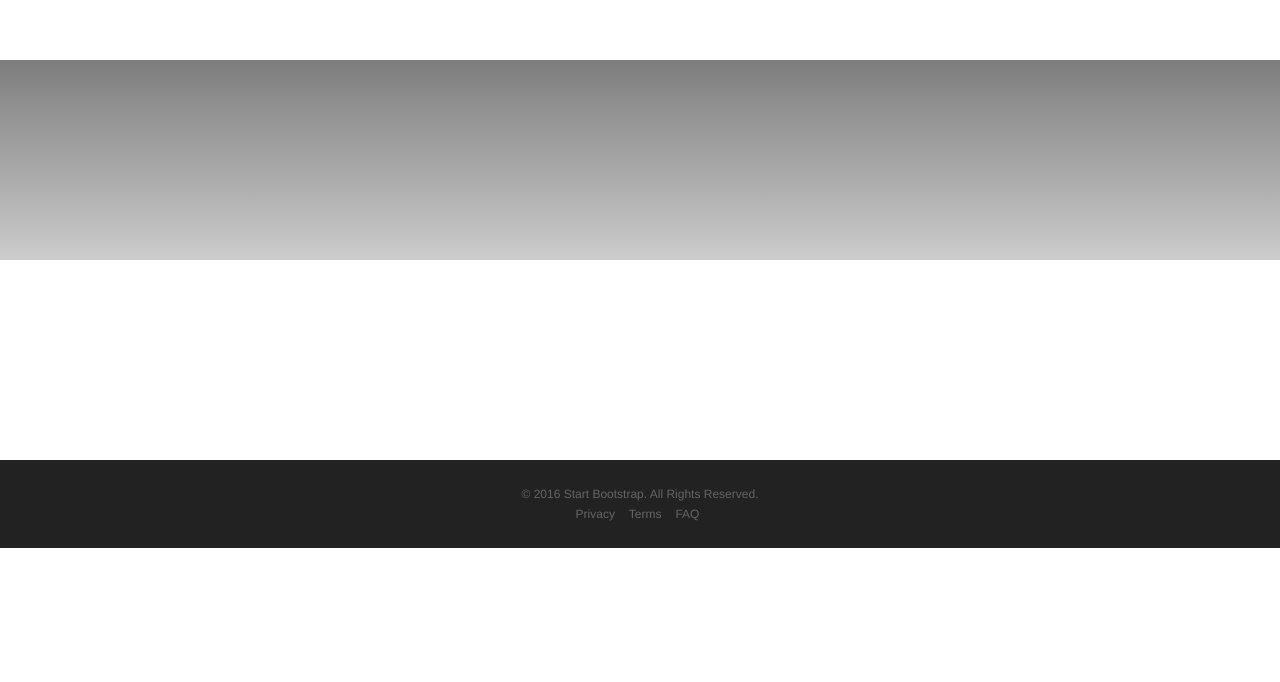
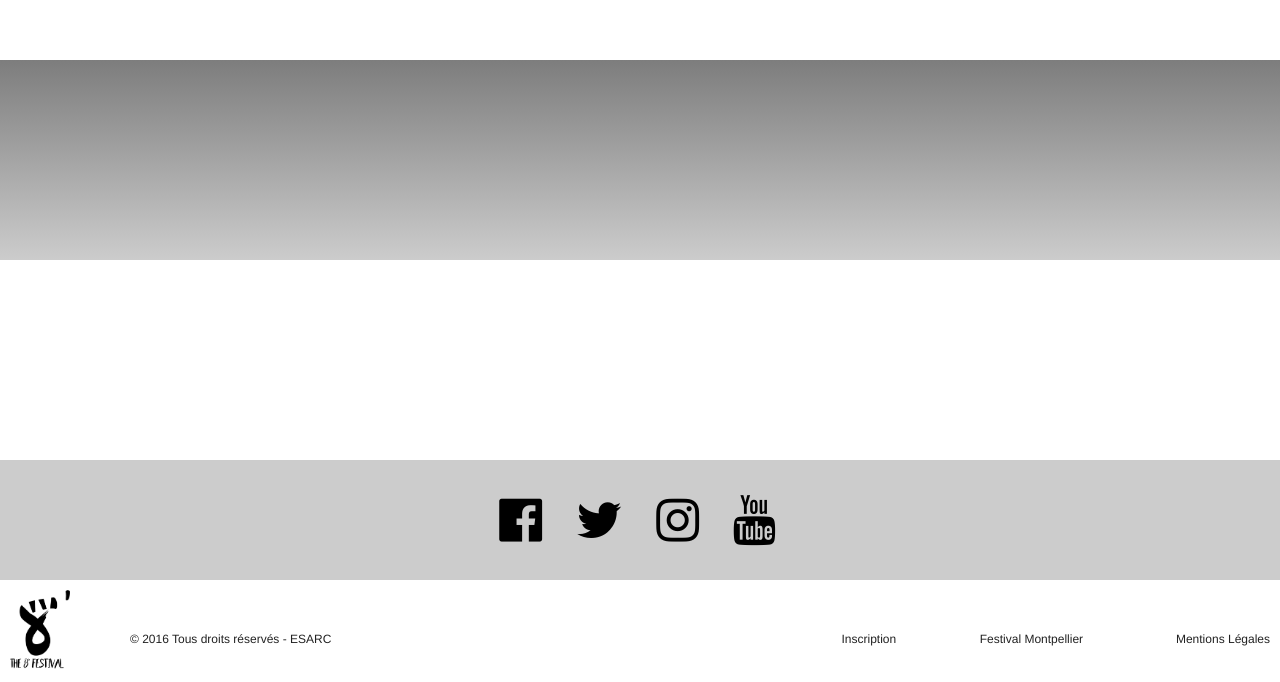
Before and after one commit to Swinprod/SiteFestival, a website: page index.html in a window 1280 px wide. Shown: the part 1140-1822 px from the top of the page. Before the commit the page ends 1688 px from the top, so only its background shows below. Drawn offline with nearby package versions, Linux system fonts and the light colour scheme; a web font is replaced by a local one.

Commit message:
ajout footer de manon

```diff
--- a/css/new-age.css
+++ b/css/new-age.css
@@ -305,7 +305,7 @@ section.contact ul.list-social li.social-google-plus a:hover {
   background-color: #d73925;
 }
 footer {
-  background-color: #222222;
+  /*background-color: #222222;*/
   padding: 25px 0;
   color: rgba(255, 255, 255, 0.3);
   text-align: center;
--- a/index.html
+++ b/index.html
@@ -262,7 +262,7 @@ fill="#000000" stroke="none">
  <!-- début section contact -->
     <section id="contact" class="">
     </section>
-    <footer>
+    <!-- <footer>
         <div class="container">
             <p>&copy; 2016 Start Bootstrap. All Rights Reserved.</p>
             <ul class="list-inline">
@@ -277,7 +277,47 @@ fill="#000000" stroke="none">
                 </li>
             </ul>
         </div>
-    </footer>
+    </footer> -->
+    <footer class="container col-lg-12 " id="footer_fond">
+    <div>
+
+        <ul class="list-inline">
+            <li>
+                <i class="fa fa-facebook-official" aria-hidden="true"></i>
+            </li>
+            <li>
+               <i class="fa fa-twitter" aria-hidden="true"></i>
+
+            </li>
+            <li>
+                <i class="fa fa-instagram" aria-hidden="true"></i>
+
+            </li>
+            <li>
+            <i class="fa fa-youtube" aria-hidden="true"></i>
+            </li>
+
+        </ul>
+    </div>
+  </footer>
+
+    <footer class="mentions col-lg-12">
+      <img src="img/8 festival.png" alt="" id="logo_footer">
+      <p id ="droit_footer">&copy 2016 Tous droits réservés - ESARC</p>
+    <div>
+        <ul>
+            <li>
+                <p>Inscription</p>
+            </li>
+            <li>
+                <p >Festival Montpellier</p>
+            </li>
+            <li>
+                <p>Mentions Légales</p>
+            </li>
+        </ul>
+    </div>
+</footer>
 
     <!-- jQuery -->
     <script src="vendor/jquery/jquery.min.js"></script>
```
Also changed, not shown: css/new-age.min.css, img/8 festival.png (added).
